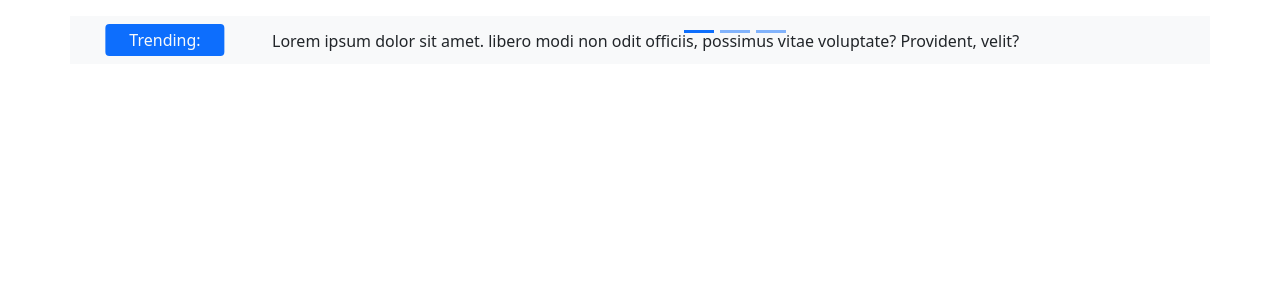
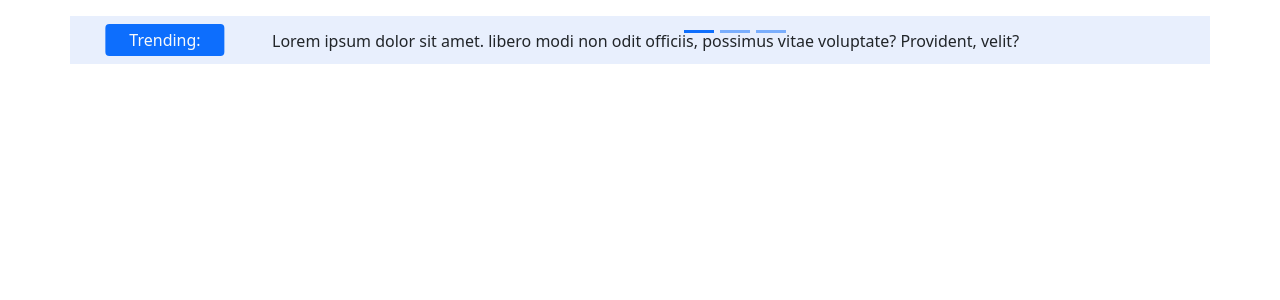
Before and after one commit to borishristi/jape-official, a Django app: page / in a window 1280 px wide. Shown: the part 56-356 px from the top of the page. Run offline with Django 3.2, Linux system fonts and the light colour scheme; some libraries are stand-ins or nearby versions.

Commit message:
I change the background color of trending bar for the #E8EFFD color

```diff
--- a/src/blog/templates/blog/template_site.html
+++ b/src/blog/templates/blog/template_site.html
@@ -66,7 +66,7 @@
 <!--START NEWS BAR-->
 
 <div class="container mt-3">
-    <div class="row bg-light pt-1 pb-1">
+    <div class="row pt-1 pb-1" style="background-color: #E8EFFD;">
         <div class="col-md-2 col-12 position-relative" style="min-height: 40px">
             <div class="position-absolute translate-middle start-50 top-50 bg-primary py-1 pe-4 rounded"><span class="justify-content-center ps-4 text-light">Trending:</span></div>
         </div>
```
